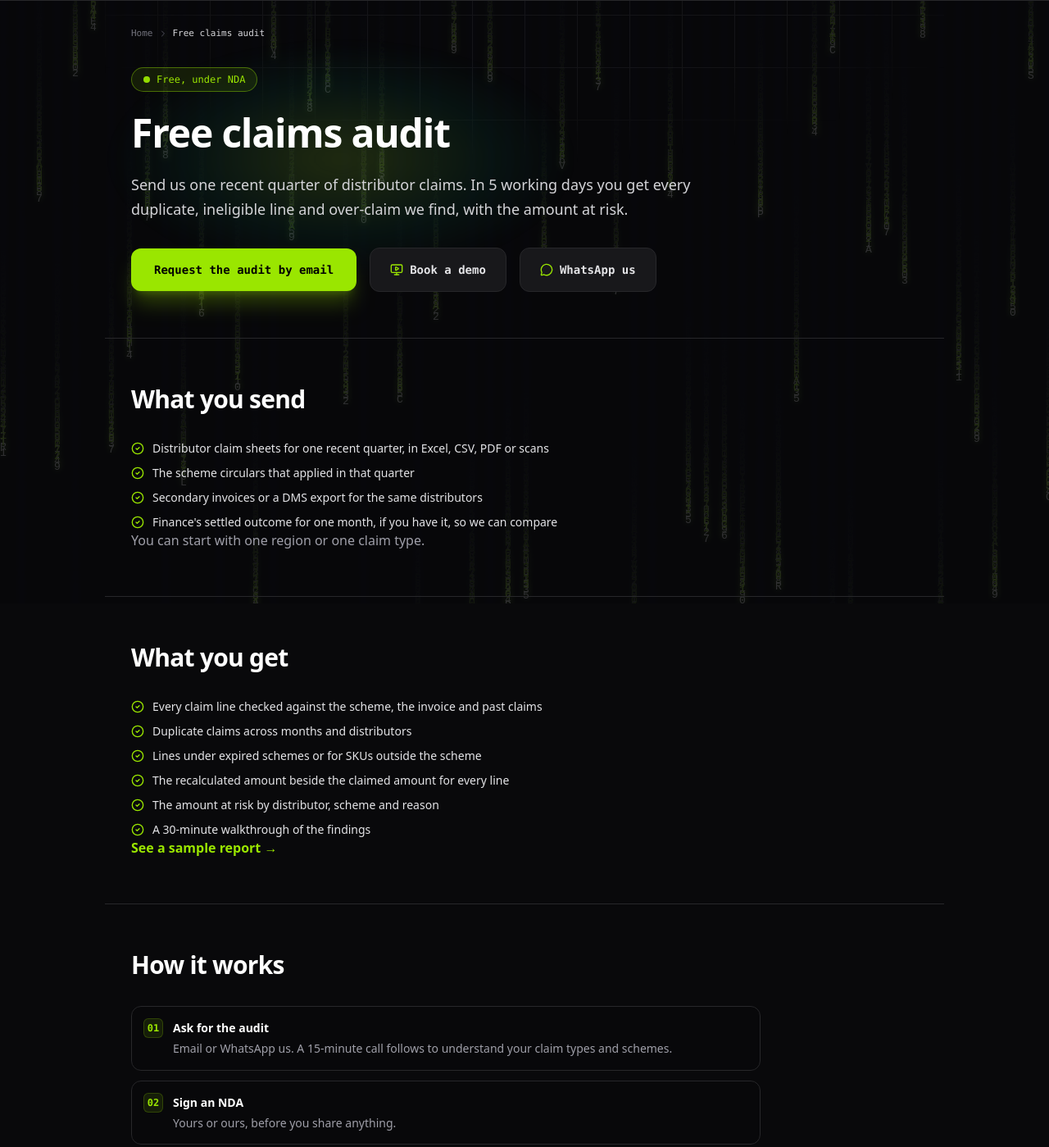
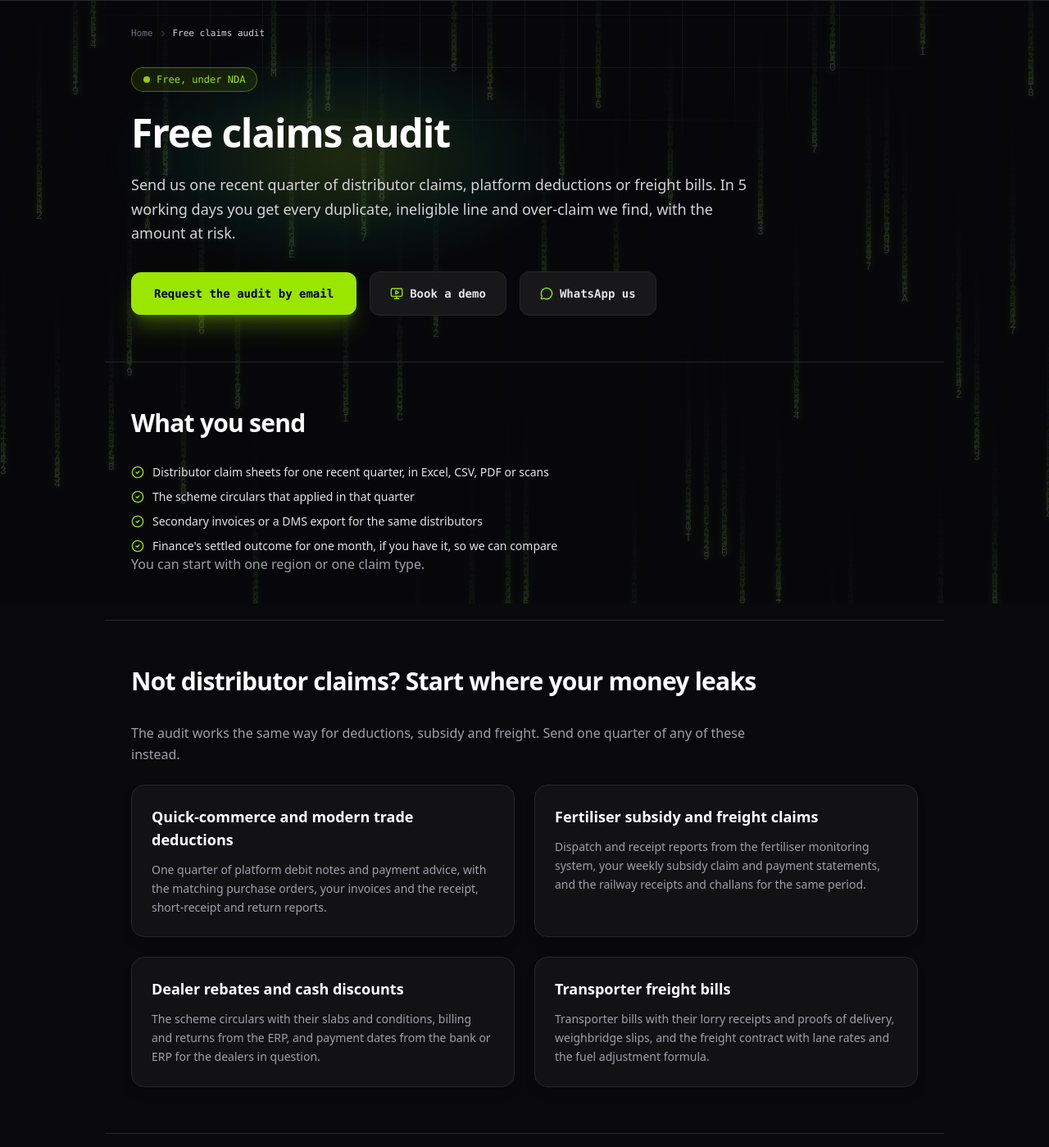
Before and after one commit to akhil18mittal/vipratech, an Astro site: page /free-claims-audit in a window 1280 px wide. Shown: the part 64-1463 px from the top of the page at 82% size. Built offline with nearby package versions, Linux system fonts and the light colour scheme; Astro itself is replaced by a stand-in of ours.

Commit message:
Make the free audit page fit every outreach segment
The audit page only spoke about distributor claims, while outreach will
go to quick-commerce brands, fertiliser makers, agri and chemical
distributors. Adds four other starting points with the files each needs,
broadens the page title and footer line, and trims three SEO titles and
descriptions that ran over length.

Co-Authored-By: Claude Opus 5.5 <noreply@anthropic.com>
Claude-Session: https://claude.ai/code/session_01M7C2MwMMmxGkX5nXRDNnEo

```diff
--- a/src/data/companyData.ts
+++ b/src/data/companyData.ts
@@ -1,7 +1,7 @@
 export const COMPANY_INFO = {
   name: "VipraTech Labs Private Limited",
   subheading:
-    "AI that checks distributor claims and deductions for FMCG and D2C finance teams, with every decision traceable and finance in control.",
+    "AI that checks claims, deductions and subsidy for FMCG, D2C, agri-input and chemical finance teams, with every decision traceable and finance in control.",
   founder: "Akhilesh Mittal",
   email: "akhilesh@vipratech.in",
   phone: "+91 70234 15753",
--- a/src/pages/free-claims-audit.astro
+++ b/src/pages/free-claims-audit.astro
@@ -2,6 +2,7 @@
 import Section from '../components/content/Section.astro';
 import {BulletList} from '../components/content/BulletList';
 import {CtaBlock} from '../components/content/CtaBlock';
+import {DetailCards} from '../components/content/DetailCards';
 import {FaqList} from '../components/content/FaqList';
 import {FounderBlock} from '../components/content/FounderBlock';
 import {PageHero} from '../components/content/PageHero';
@@ -21,6 +22,31 @@ const steps = [
   {title: 'Share the files', detail: 'Through a secure upload link we send you. Never through a form on this website.'},
   {title: 'Get the report in 5 working days', detail: 'Every finding with its reason and evidence, and the amount at risk.'},
   {title: 'Walk through the findings', detail: 'A 30-minute call with you and the person who owns claims settlement.'},
+];
+
+// The same audit for teams whose biggest leak is not distributor claims. Each starting point names the files its use
+// case lists as inputs, so a prospect from an outreach email sees their own documents.
+const otherStarts = [
+  {
+    title: 'Quick-commerce and modern trade deductions',
+    detail:
+      'One quarter of platform debit notes and payment advice, with the matching purchase orders, your invoices and the receipt, short-receipt and return reports.',
+  },
+  {
+    title: 'Fertiliser subsidy and freight claims',
+    detail:
+      'Dispatch and receipt reports from the fertiliser monitoring system, your weekly subsidy claim and payment statements, and the railway receipts and challans for the same period.',
+  },
+  {
+    title: 'Dealer rebates and cash discounts',
+    detail:
+      'The scheme circulars with their slabs and conditions, billing and returns from the ERP, and payment dates from the bank or ERP for the dealers in question.',
+  },
+  {
+    title: 'Transporter freight bills',
+    detail:
+      'Transporter bills with their lorry receipts and proofs of delivery, weighbridge slips, and the freight contract with lane rates and the fuel adjustment formula.',
+  },
 ];
 
 const faqs = [
@@ -44,8 +70,8 @@ const faqs = [
 ---
 
 <BaseLayout
-  title="Free Distributor Claims Audit | VipraTech"
-  description="Send last quarter's distributor claims. In 5 working days get every duplicate, ineligible line and over-claim, with the amount at risk. Free, under NDA."
+  title="Free Claims and Deductions Audit | VipraTech"
+  description="Send a quarter of claims, deductions or freight bills. In 5 working days get every duplicate, ineligible line and over-claim, with the amount at risk. Free."
   page={{type: 'audit'}}
   crumbs={[{name: 'Free claims audit', path: AUDIT_PATH}]}
   faqs={faqs}
@@ -53,7 +79,7 @@ const faqs = [
   <PageHero
     eyebrow="Free, under NDA"
     title="Free claims audit"
-    subtitle="Send us one recent quarter of distributor claims. In 5 working days you get every duplicate, ineligible line and over-claim we find, with the amount at risk."
+    subtitle="Send us one recent quarter of distributor claims, platform deductions or freight bills. In 5 working days you get every duplicate, ineligible line and over-claim we find, with the amount at risk."
     contact={contact}
   />
 
@@ -67,6 +93,13 @@ const faqs = [
       ]}
     />
     <p class="text-base text-zinc-400">You can start with one region or one claim type.</p>
+  </Section>
+
+  <Section title="Not distributor claims? Start where your money leaks">
+    <p class="text-base text-zinc-400 leading-relaxed max-w-3xl">
+      The audit works the same way for deductions, subsidy and freight. Send one quarter of any of these instead.
+    </p>
+    <DetailCards items={otherStarts} />
   </Section>
 
   <Section title="What you get">
--- a/src/pages/index.astro
+++ b/src/pages/index.astro
@@ -126,7 +126,7 @@ const engine = [
 ---
 
 <BaseLayout
-  title="Claims and Deductions Reconciliation for Finance Teams | VipraTech"
+  title="Claims and Deductions Reconciliation for Finance | VipraTech"
   description="VipraTech checks distributor claims, retail and quick-commerce deductions, subsidy and freight claims against your invoices and terms before you pay."
   page={{type: 'home'}}
   faqs={faqs}
--- a/src/pages/platform.astro
+++ b/src/pages/platform.astro
@@ -95,7 +95,7 @@ const faqs = [
 
 <BaseLayout
   title="How the Claims Engine Works | VipraTech"
-  description="The architecture behind VipraTech: document AI, master data mapping, versioned rules, set-based matching, a review queue with reason codes and a full audit trail."
+  description="The architecture behind VipraTech: document AI, master data mapping, versioned rules, set-based matching, a review queue with reason codes and an audit trail."
   page={{type: 'platform'}}
   crumbs={[{name: 'Platform', path: '/platform/'}]}
   faqs={faqs}
--- a/src/pages/security.astro
+++ b/src/pages/security.astro
@@ -16,7 +16,7 @@ const link = 'font-semibold text-lime-400 hover:text-lime-300 hover:underline un
 
 <BaseLayout
   title="Security and Data Handling | VipraTech"
-  description="How VipraTech handles your distributor claims, scheme and pricing data: NDA first, used only for your work, deleted after an audit, never used to train AI models."
+  description="How VipraTech handles your claims, scheme and pricing data: NDA first, used only for your work, deleted after an audit, never used to train AI models."
   page={{type: 'security'}}
   crumbs={[{name: 'Security', path: '/security/'}]}
 >
```
